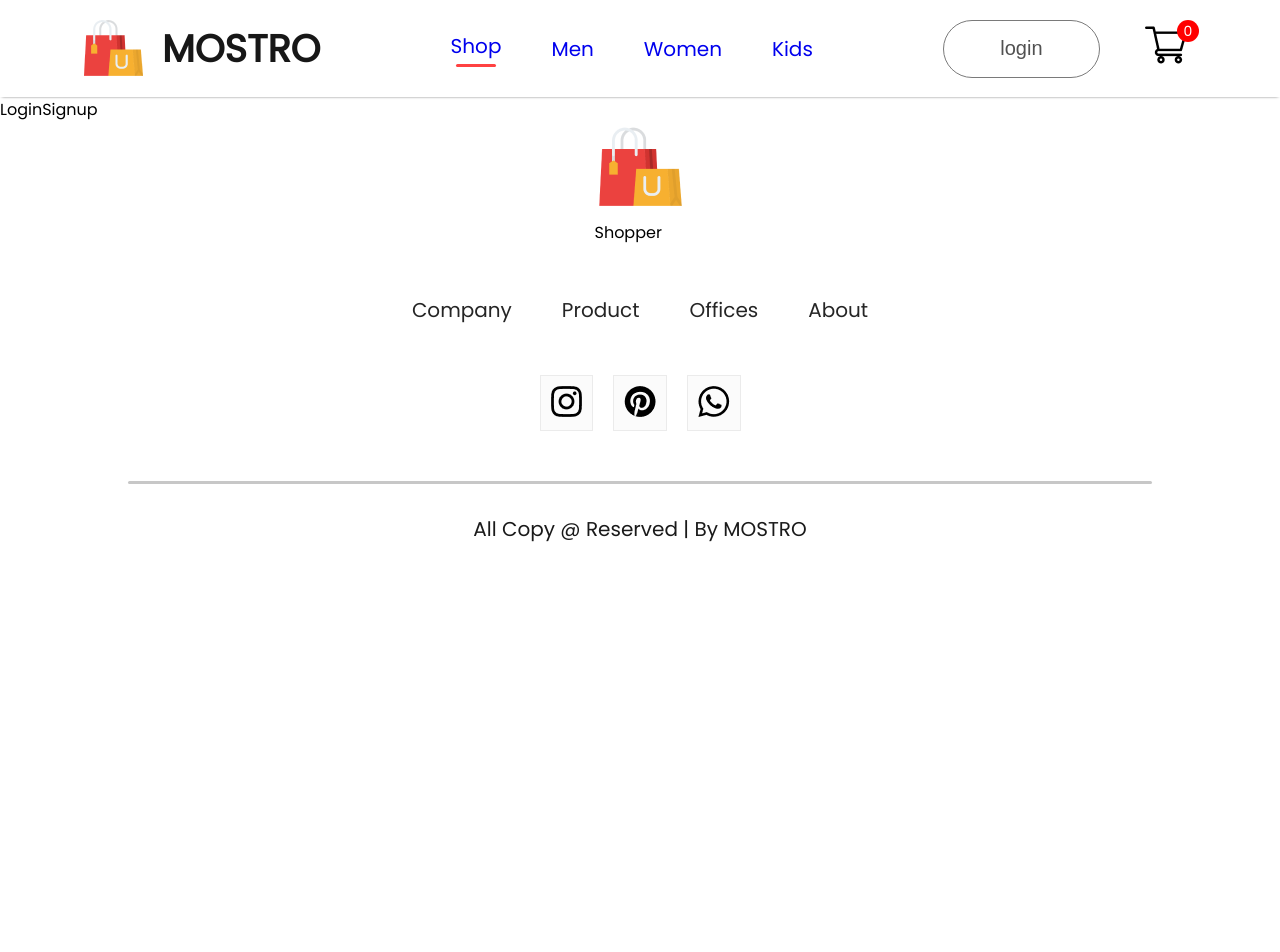
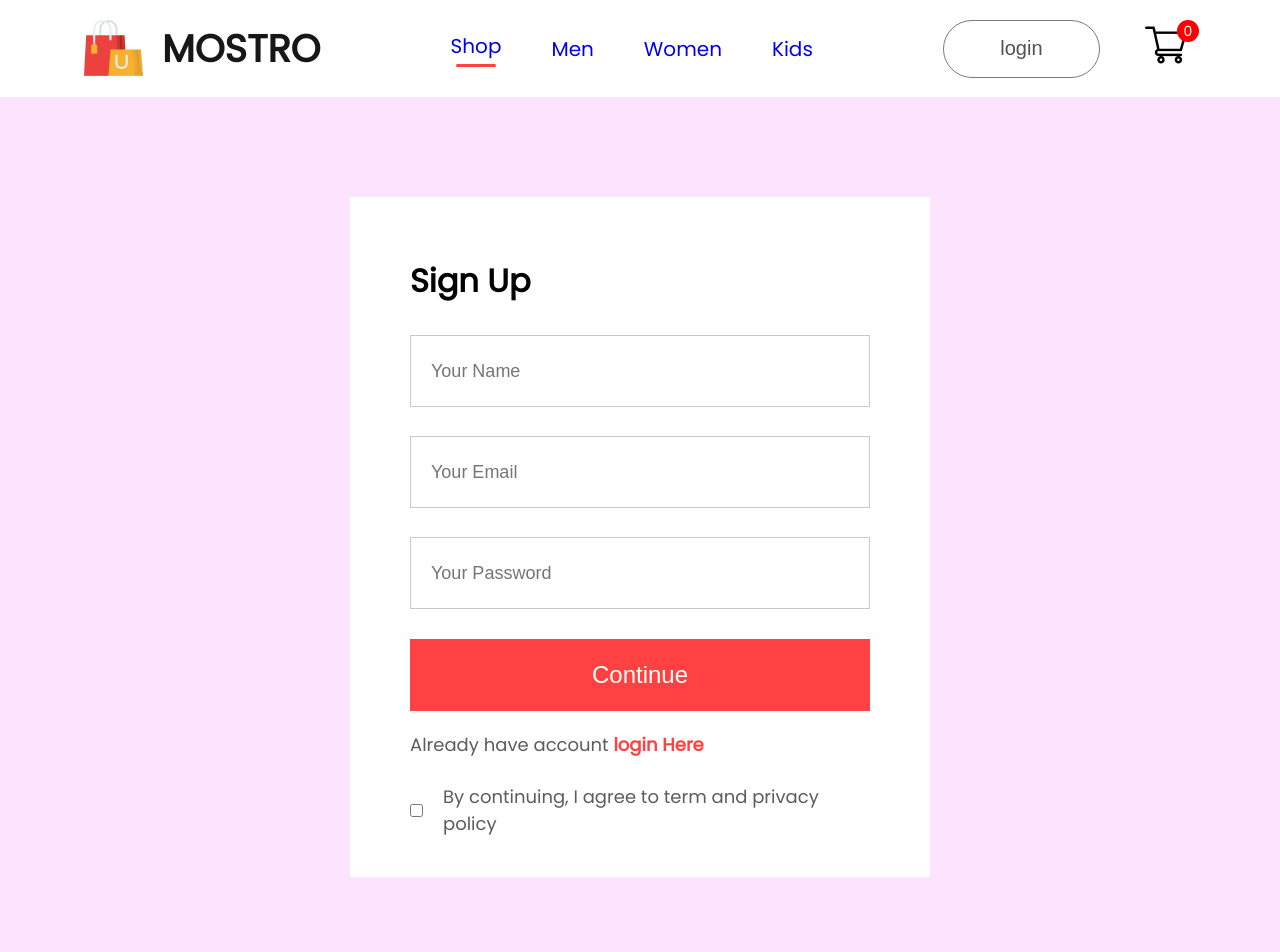
Before and after one commit to umerfarooq6129/Ecommerce-React, a React (Create React App) app: page /login in a window 1280 px wide. Shown: the top 952 px of the page. Before the commit the page ends 800 px from the top, so only its background shows below. Built offline with nearby package versions, Linux system fonts and the light colour scheme.

Commit message:
added categories with login form

```diff
--- a/src/App.js
+++ b/src/App.js
@@ -9,6 +9,9 @@
 import ShopPage from './Pages/ShopPage';
 import Footer from './Components/Footer/Footer';
 // import Hero from './Components/Hero/HeroSection';
+import men_banner from './Components/Assets/banner_mens.png';
+import women_banner from './Components/Assets/banner_women.png';
+import kid_banner from './Components/Assets/banner_kids.png'
 
 const App = () => {
   return (
@@ -19,9 +22,9 @@
       {/* <Hero /> */}
         <Routes>
           <Route path='/' element={<ShopPage />}/>
-          <Route path='/mens' element={<ShopCategory category="men" />}  />
-          <Route path='/womens' element={<ShopCategory category="women" />} />
-          <Route path='/kids' element={<ShopCategory category="kids" />} />
+          <Route path='/mens' element={<ShopCategory banner={men_banner} category="men" />}  />
+          <Route path='/womens' element={<ShopCategory banner={women_banner} category="women" />} />
+          <Route path='/kids' element={<ShopCategory banner={kid_banner} category="kid" />} />
 
           <Route path='product' element={<Product /> }>
             <Route path=':productId' element={<Product />} />
--- /dev/null
+++ b/src/Context/ShopContext.jsx
@@ -0,0 +1,19 @@
+import React,{createContext} from 'react'
+import all_product from './../Components/Assets/all_product';
+
+export const ShopContext = createContext(null);
+
+const ShopContextProvider = (props) => {
+
+    const contextValue = {all_product};
+
+  return (
+    <>
+        <ShopContext.Provider value={contextValue}>
+            {props.children}
+        </ShopContext.Provider>
+    </>
+  )
+}
+
+export default ShopContextProvider
--- /dev/null
+++ b/src/Pages/Css/LoginSignup.css
@@ -0,0 +1,69 @@
+.loginsignup{
+    width: 100%;
+    height:100%;
+    background: #fce3fe;
+    padding: 100px 0px;
+}
+
+.loginsignup-container{
+    width: 580px;
+    height: 100%;
+    background: white;
+    margin: auto;
+    padding: 40px 60px;
+}
+
+.loginsignup-container h1{
+    margin: 20px 0;
+}
+
+.loginsignup-fields{
+    display: flex;
+    flex-direction: column;
+    gap: 29px;
+    margin-top: 30px;
+}
+
+.loginsignup-fields input{
+    height: 72px;
+    width: 100%;
+    padding-left: 20px;
+    border: 1px solid #c9c9c9;
+    outline: none;
+    color: #5c5c5c;
+    font-size: 18px;
+}
+
+.loginsignup-container button{
+    width: 100%;
+    height: 72px;
+    color: white;
+    background: #ff4141;
+    margin-top: 30px;
+    border: none;
+    font-size: 24px;
+    font-weight: 500;
+    cursor: pointer;
+}
+
+.loginsignup-login{
+    margin-top: 20px;
+    color: #5c5c5c;
+    font-size: 18px;
+    font-weight: 500;
+}
+
+.loginsignup-login span{
+    color: #ff4141;
+    font-weight: 600;
+}
+
+.loginsignup-agree{
+    display: flex;
+    align-items: center;
+    margin-top: 25px;
+    gap: 20px;
+    color: #5c5c5c;
+    font-size: 18px;
+    font-weight: 500;
+}
--- /dev/null
+++ b/src/Pages/Css/shopCategory.css
@@ -0,0 +1,43 @@
+.shopcategory-banner{
+    display: block;
+    margin: 30px auto;
+    width: 82%;
+}
+
+.shopcategory-indexSort{
+    display: flex;
+    margin: 0px 170px;
+    justify-content: space-between;
+    align-items: center;
+}
+
+.shopcategory-indexSort p span{
+    font-weight: 600;
+}
+
+.sortcategory-sort{
+    padding: 10px 20px;
+    border-radius: 40px;
+    border: 1px solid #888;
+}
+
+.shopcategory-products{
+    margin: 20px 170px;
+    display: grid;
+    grid-template-columns: 1fr 1fr 1fr 1fr;
+    row-gap: 80px;
+}
+
+.shopcategory-loadmore{
+    display: flex;
+    justify-content: center;
+    align-items: center;
+    margin: 150px auto;
+    width: 233px;
+    height: 69px;
+    border-radius: 75px;
+    background: #ededed;
+    color: #787878;
+    font-size: 18px;
+    font-weight: 500;
+}
--- a/src/Pages/LoginSignup.jsx
+++ b/src/Pages/LoginSignup.jsx
@@ -1,8 +1,26 @@
 import React from 'react'
+import './Css/LoginSignup.css'
 
 const LoginSignup = () => {
   return (
-    <div>LoginSignup</div>
+    <>
+      <div className="loginsignup">
+        <div className="loginsignup-container">
+          <h1>Sign Up</h1>
+          <div className="loginsignup-fields">
+            <input type="text" placeholder='Your Name' />
+            <input type="email" placeholder='Your Email' />
+            <input type="password" placeholder='Your Password' />
+          </div>
+          <button>Continue</button>
+          <p className="loginsignup-login">Already have account <span>login Here</span></p>
+          <div className="loginsignup-agree">
+            <input type="checkbox" name='' id='' />
+            <p>By continuing, I agree to term and privacy policy</p>
+          </div>
+        </div>
+      </div>
+    </>
   )
 }
 
--- a/src/Pages/ShopCategory.jsx
+++ b/src/Pages/ShopCategory.jsx
@@ -1,8 +1,39 @@
-import React from 'react'
+import React, { useContext } from 'react'
+import './Css/shopCategory.css'
+import { ShopContext } from '../Context/ShopContext'
+import dropdown_icon from '../Components/Assets/dropdown_icon.png'
+import Item from '../Components/Items/Item'
 
-const ShopCategory = () => {
+const ShopCategory = (props) => {
+  const {all_product} = useContext(ShopContext)
   return (
-    <div>ShopCategory</div>
+    <>
+      <div className="shop-category">
+        <img className='shopcategory-banner' src={props.banner} alt="" />
+        <div className="shopcategory-indexSort">
+          <p>
+            <span>Showing 1-12</span> out of 36
+          </p>
+          <div className="shopcategory-sort">
+            Sort by <img src={dropdown_icon} alt="" />
+          </div>
+        </div>
+        <div className="shopcategory-products">
+          {all_product.map((item,i)=>{
+            if (props.category === item.category){
+              return <Item key={i} id={item.id} name={item.name} image={item.image}
+                new_price={item.new_price} old_price={item.old_price} />
+            }
+            else {
+              return (null);
+            }
+          })}
+        </div>
+        <div className="shopcategory-loadmore">
+          Explore More
+        </div>
+      </div>
+    </>
   )
 }
 
--- a/src/index.js
+++ b/src/index.js
@@ -1,13 +1,16 @@
-import React from 'react';
-import ReactDOM from 'react-dom/client';
-import './index.css';
-import App from './App';
-import reportWebVitals from './reportWebVitals';
+import React from "react";
+import ReactDOM from "react-dom/client";
+import "./index.css";
+import App from "./App";
+import reportWebVitals from "./reportWebVitals";
+import ShopContextProvider from "./Context/ShopContext";
 
-const root = ReactDOM.createRoot(document.getElementById('root'));
+const root = ReactDOM.createRoot(document.getElementById("root"));
 root.render(
   <React.StrictMode>
-    <App />
+    <ShopContextProvider>
+      <App />
+    </ShopContextProvider>
   </React.StrictMode>
 );
 
```
